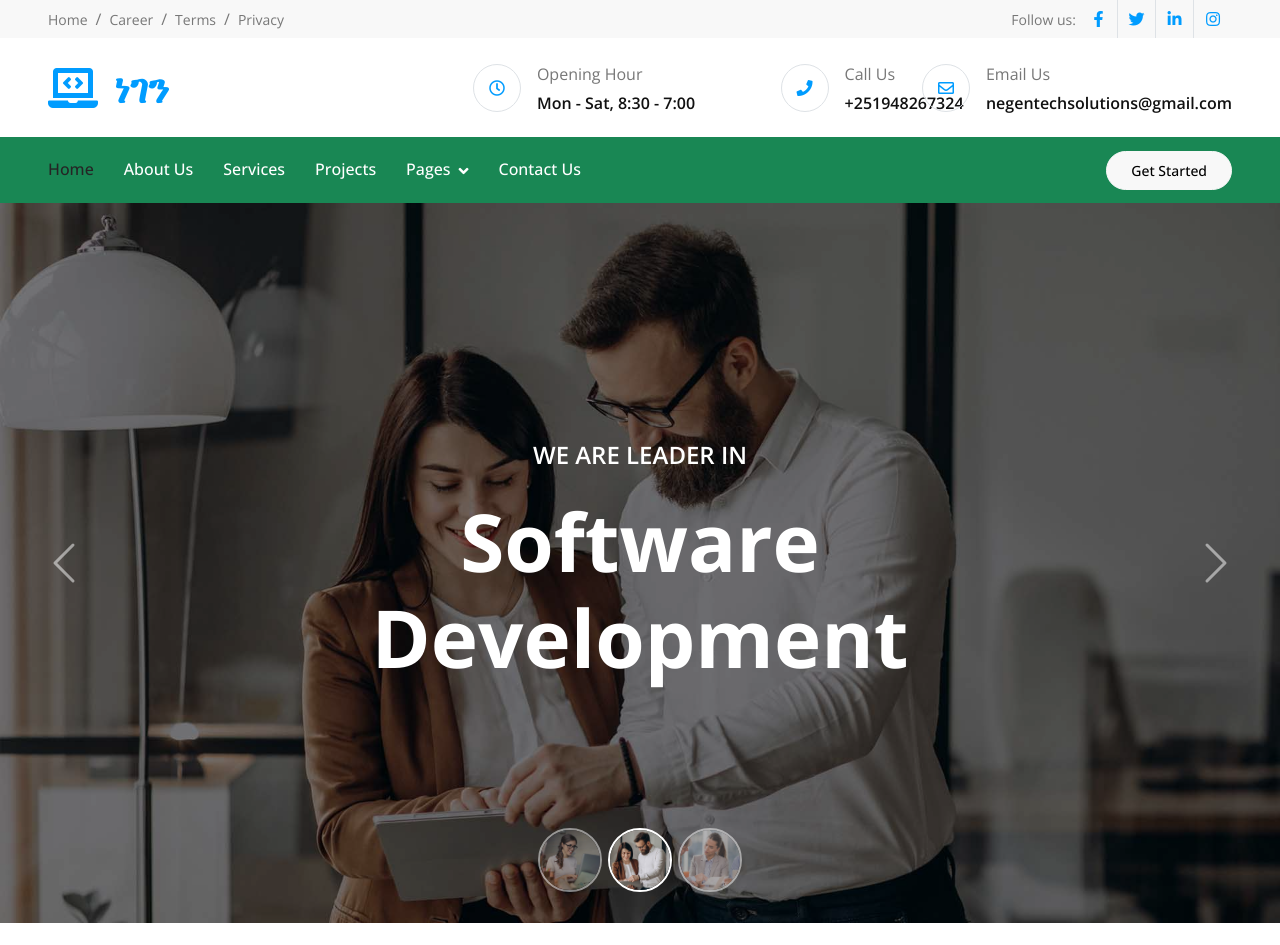
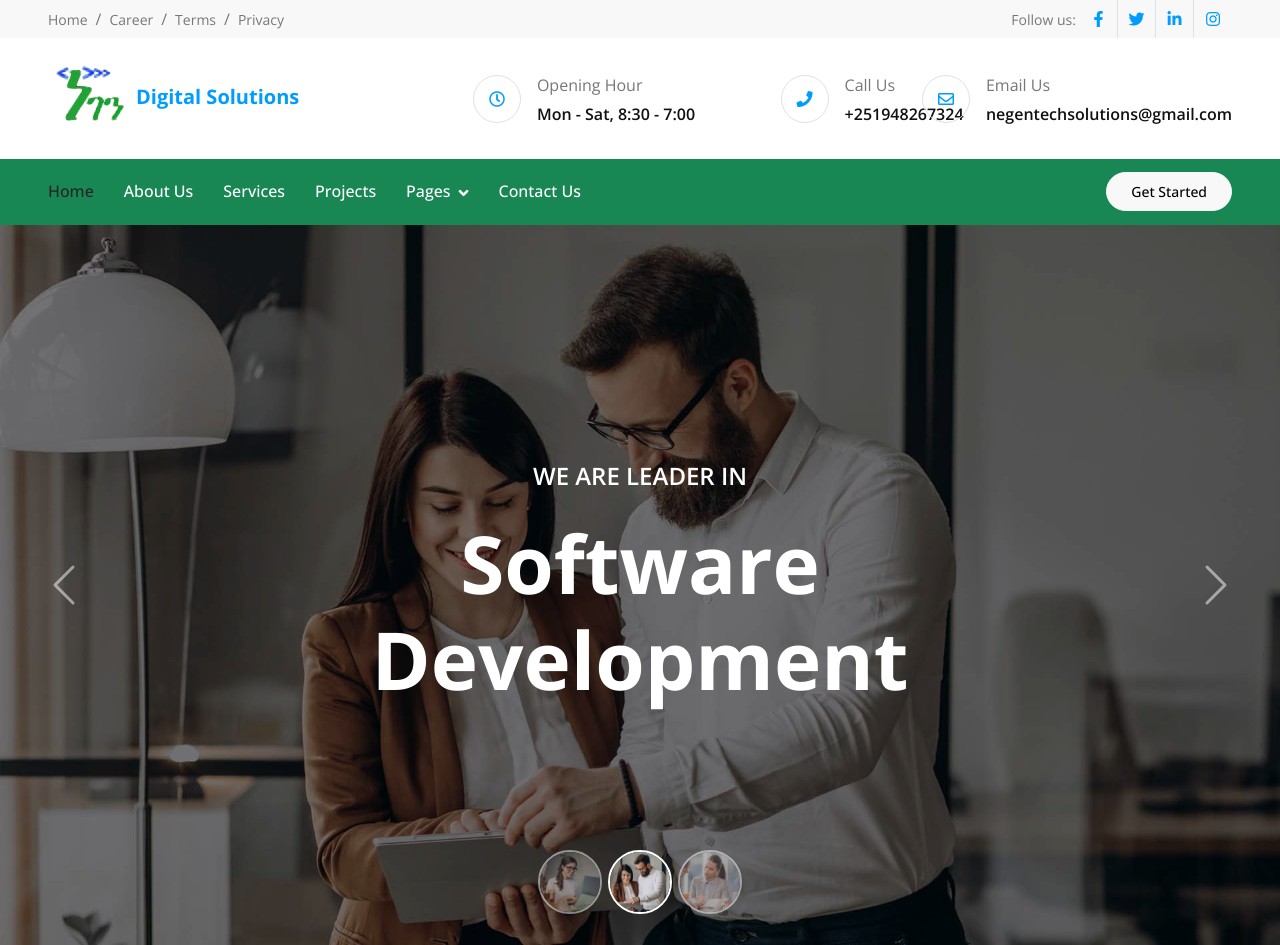
Before and after one commit to mastewal-tekile/negentech, a plain HTML site: page index.html in a window 1280 px wide. Shown: the top 945 px of the page. Drawn offline with nearby package versions, Linux system fonts and the light colour scheme; animation ran at ten frames a second.

Commit message:
index logo

```diff
--- a/index.html
+++ b/index.html
@@ -71,7 +71,9 @@
         <div class="row align-items-center top-bar">
             <div class="col-lg-4 col-md-12 text-center text-lg-start">
                 <a href="" class="navbar-brand m-0 p-0">
-                    <h1 class="fw-bold text-primary m-0"><i class="fa fa-laptop-code me-3"></i>ነገን</h1>
+                    <h5 class="fw-bold text-primary m-0">
+                        <!-- <i class="fa fa-laptop-code me-3"> -->
+                        </i><img src="img/logo.png"  alt="Logo">Digital Solutions</h5>
                     <!-- <img src="img/logo.png" alt="Logo"> -->
                 </a>
             </div>
```
Also changed, not shown: about.html (+2 -2 lines), img/logo.png (added).
